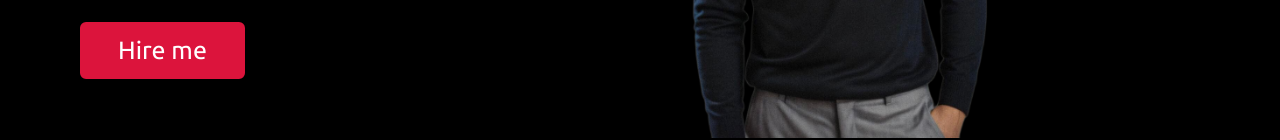
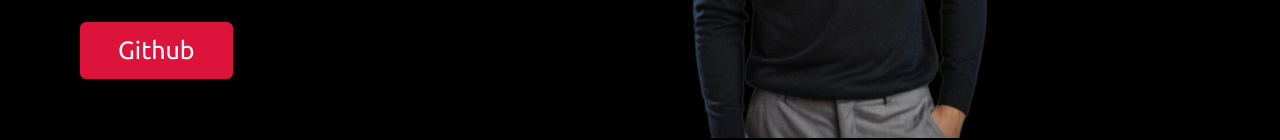
Before and after one commit to GaganShivanna/UpdatedPortfolio, a plain HTML site: page index.html in a window 1280 px wide. Shown: the part 512-652 px from the top of the page. Drawn offline with nearby package versions, Linux system fonts and the light colour scheme.

Commit message:
Update index.html

```diff
--- a/index.html
+++ b/index.html
@@ -80,7 +80,7 @@
                     <div class="text-1">Hello, my name is</div>
                     <div class="text-2">Gagan Shivanna</div>
                     <div class="text-3">And I work on <span class="typing"></span></div>
-                    <a href="#contact">Hire me</a>
+                    <a href="https://github.com/GaganShivanna/">Github</a>
                 </div>
                 <div class="image">
                     <img src="front_processed.jpeg" alt="Gagan Shivanna">
```
